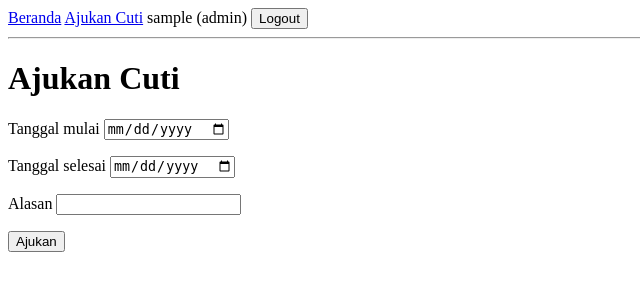
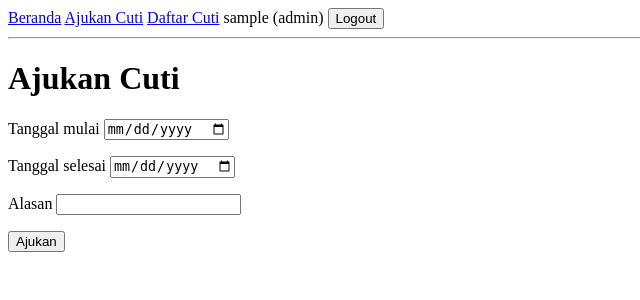
Before and after one commit to d4muraa/employee-portal, a Flask app: page /leave/new in a window 1280 px wide. Shown: the top 300 px of the page, without its empty margins (0-640 px from the left). Run offline with Flask 3, Linux system fonts and the light colour scheme; a user stored in the database is signed in; tables that the repository leaves empty hold one stand-in row (values such as "Sample post").

Commit message:
Add leave list link for HR and admin

```diff
--- a/app/templates/base.html
+++ b/app/templates/base.html
@@ -9,6 +9,9 @@
         <a href="{{ url_for('home') }}">Beranda</a>
         {% if current_user.is_authenticated %}
             <a href="{{ url_for('employee.new_leave') }}">Ajukan Cuti</a>
+            {% if current_user.role in ["hr", "admin"] %}
+                <a href="{{ url_for('admin.list_leaves') }}">Daftar Cuti</a>
+            {% endif %}
             <span>{{ current_user.username }} ({{ current_user.role }})</span>
             <form method="POST" action="{{ url_for('auth.logout') }}" style="display: inline;">
                 <input type="hidden" name="csrf_token" value="{{ csrf_token() }}">
```
